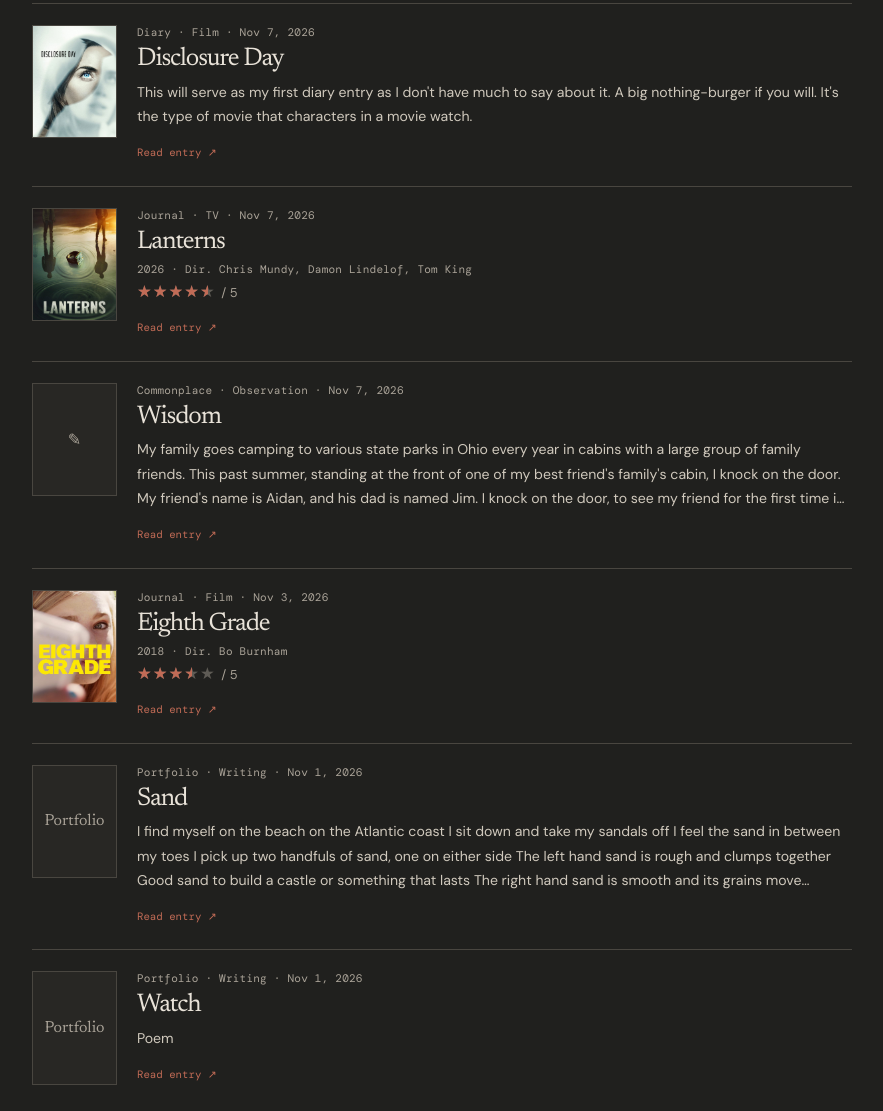
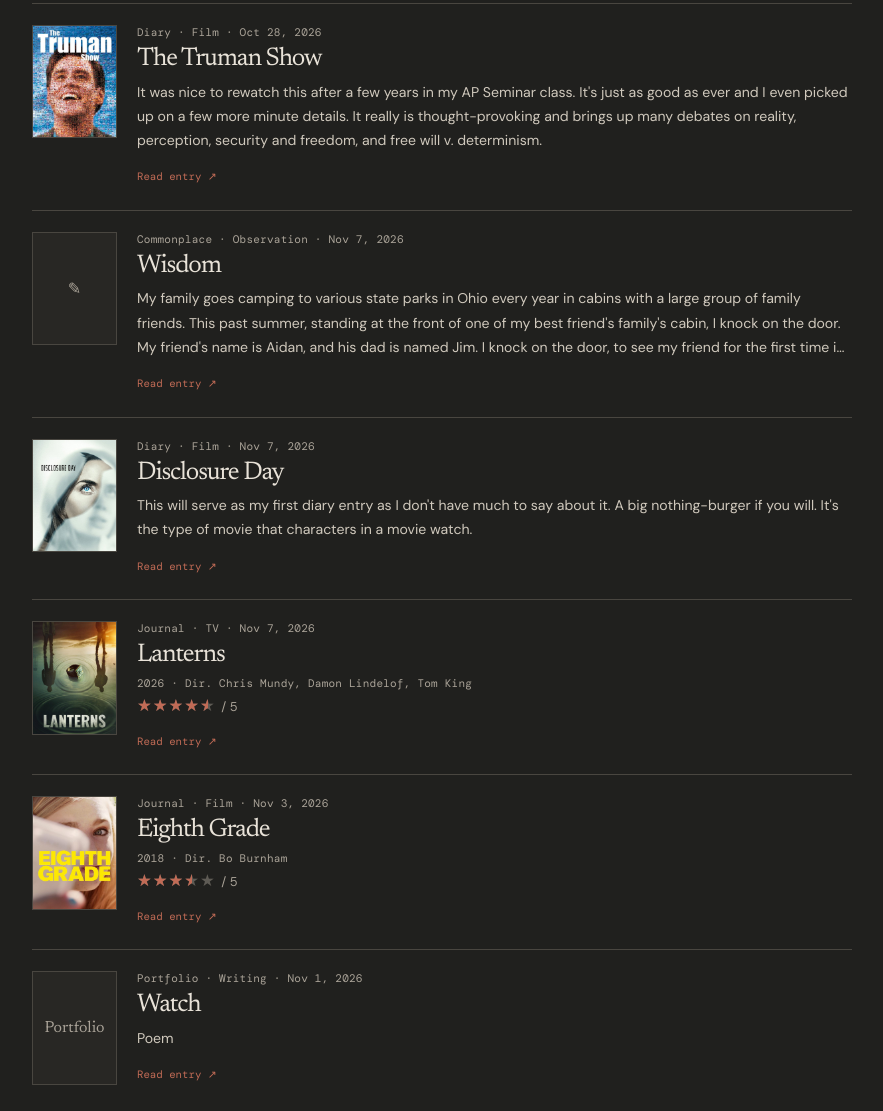
Before and after one commit to solarsyrup/film-review-website, an Astro site: page / in a window 1280 px wide. Shown: the part 1007-2118 px from the top of the page, without its empty margins (198-1081 px from the left). Built offline with nearby package versions, Linux system fonts and the light colour scheme; Astro itself is replaced by a stand-in of ours.

Commit message:
Sort cross-section homepage by immutable first-publication timestamps

```diff
--- a/src/pages/index.astro
+++ b/src/pages/index.astro
@@ -16,13 +16,13 @@ const clean=(body:string)=>body
  .replace(/\[([^\]]+)\]\([^)]+\)/g,"$1")
  .replace(/[*_~`>#]/g,"")
  .replace(/\s+/g," ").trim();
-type Entry={type:"Journal"|"Diary"|"Commonplace"|"Portfolio";title:string;date:number;url:string;excerpt:string;image?:string;medium?:string;director?:string;year?:number;rating?:number};
+type Entry={type:"Journal"|"Diary"|"Commonplace"|"Portfolio";title:string;date:number;sortTime:number;url:string;excerpt:string;image?:string;medium?:string;director?:string;year?:number;rating?:number};
 const entries:Entry[]=[
- ...reviews.map(r=>({type:"Journal" as const,title:r.data.title,date:r.data.date?.getTime()??0,url:`/reviews/${r.data.slug||r.id}/`,excerpt:"",image:r.data.cover,medium:r.data.medium||"Film",director:r.data.director,year:r.data.year,rating:r.data.rating})),
- ...diary.map(d=>({type:"Diary" as const,title:d.data.title,date:d.data.date.getTime(),url:`/diary/#${d.data.slug||d.id}`,excerpt:d.data.note||"",image:d.data.cover,medium:d.data.medium})),
- ...commonplace.map(c=>({type:"Commonplace" as const,title:c.data.title||"Untitled thought",date:c.data.date.getTime(),url:`/commonplace/#${c.data.slug||c.id}`,excerpt:clean(c.body||"")||c.data.source||"",medium:c.data.category})),
- ...projects.map(p=>({type:"Portfolio" as const,title:p.data.title,date:p.data.date?.getTime()??(p.data.year?Date.UTC(p.data.year,0,1):0),url:`/portfolio/${p.data.slug||p.id}/`,excerpt:p.data.description||clean(p.body||""),image:p.data.cover||undefined,medium:p.data.category||"Other"}))
-].sort((a,b)=>b.date-a.date||a.title.localeCompare(b.title)).slice(0,6);
+ ...reviews.map(r=>({type:"Journal" as const,title:r.data.title,date:r.data.date?.getTime()??0,sortTime:r.data.feedSortAt?.getTime()??r.data.publishedAt?.getTime()??r.data.date?.getTime()??0,url:`/reviews/${r.data.slug||r.id}/`,excerpt:"",image:r.data.cover,medium:r.data.medium||"Film",director:r.data.director,year:r.data.year,rating:r.data.rating})),
+ ...diary.map(d=>({type:"Diary" as const,title:d.data.title,date:d.data.date.getTime(),sortTime:d.data.feedSortAt?.getTime()??d.data.publishedAt?.getTime()??d.data.date.getTime(),url:`/diary/#${d.data.slug||d.id}`,excerpt:d.data.note||"",image:d.data.cover,medium:d.data.medium})),
+ ...commonplace.map(c=>({type:"Commonplace" as const,title:c.data.title||"Untitled thought",date:c.data.date.getTime(),sortTime:c.data.feedSortAt?.getTime()??c.data.publishedAt?.getTime()??c.data.date.getTime(),url:`/commonplace/#${c.data.slug||c.id}`,excerpt:clean(c.body||"")||c.data.source||"",medium:c.data.category})),
+ ...projects.map(p=>({type:"Portfolio" as const,title:p.data.title,date:p.data.date?.getTime()??(p.data.year?Date.UTC(p.data.year,0,1):0),sortTime:p.data.feedSortAt?.getTime()??p.data.publishedAt?.getTime()??p.data.date?.getTime()??(p.data.year?Date.UTC(p.data.year,0,1):0),url:`/portfolio/${p.data.slug||p.id}/`,excerpt:p.data.description||clean(p.body||""),image:p.data.cover||undefined,medium:p.data.category||"Other"}))
+].sort((a,b)=>b.sortTime-a.sortTime||b.date-a.date||a.title.localeCompare(b.title)).slice(0,6);
 const dateLabel=(time:number)=>time?new Date(time).toLocaleDateString("en-US",{month:"short",day:"numeric",year:"numeric",timeZone:"UTC"}):"Undated";
 ---
 <BaseLayout title="Home" description="After the Credits — a journal of art, thoughts and things I've made.">
```
